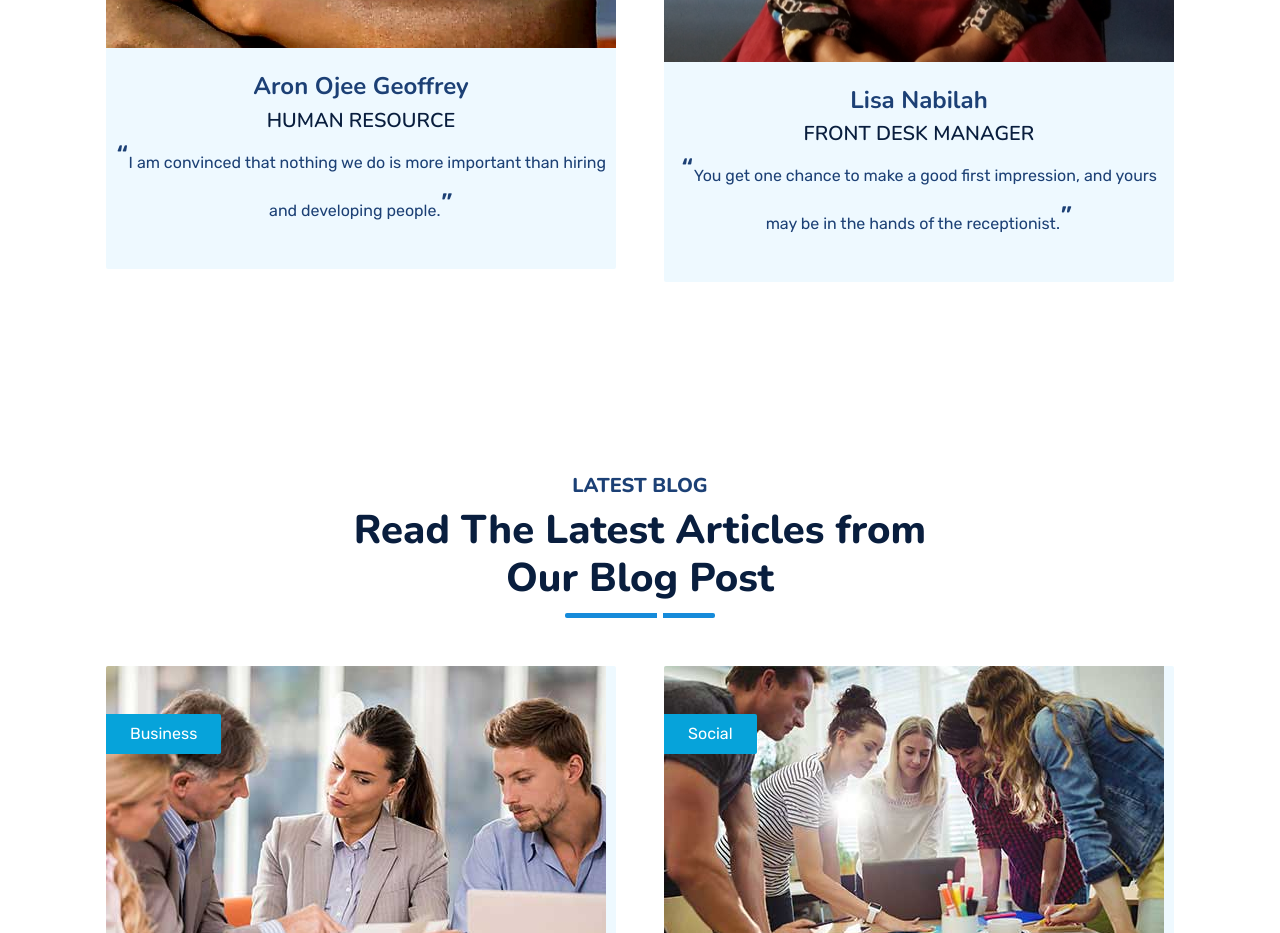
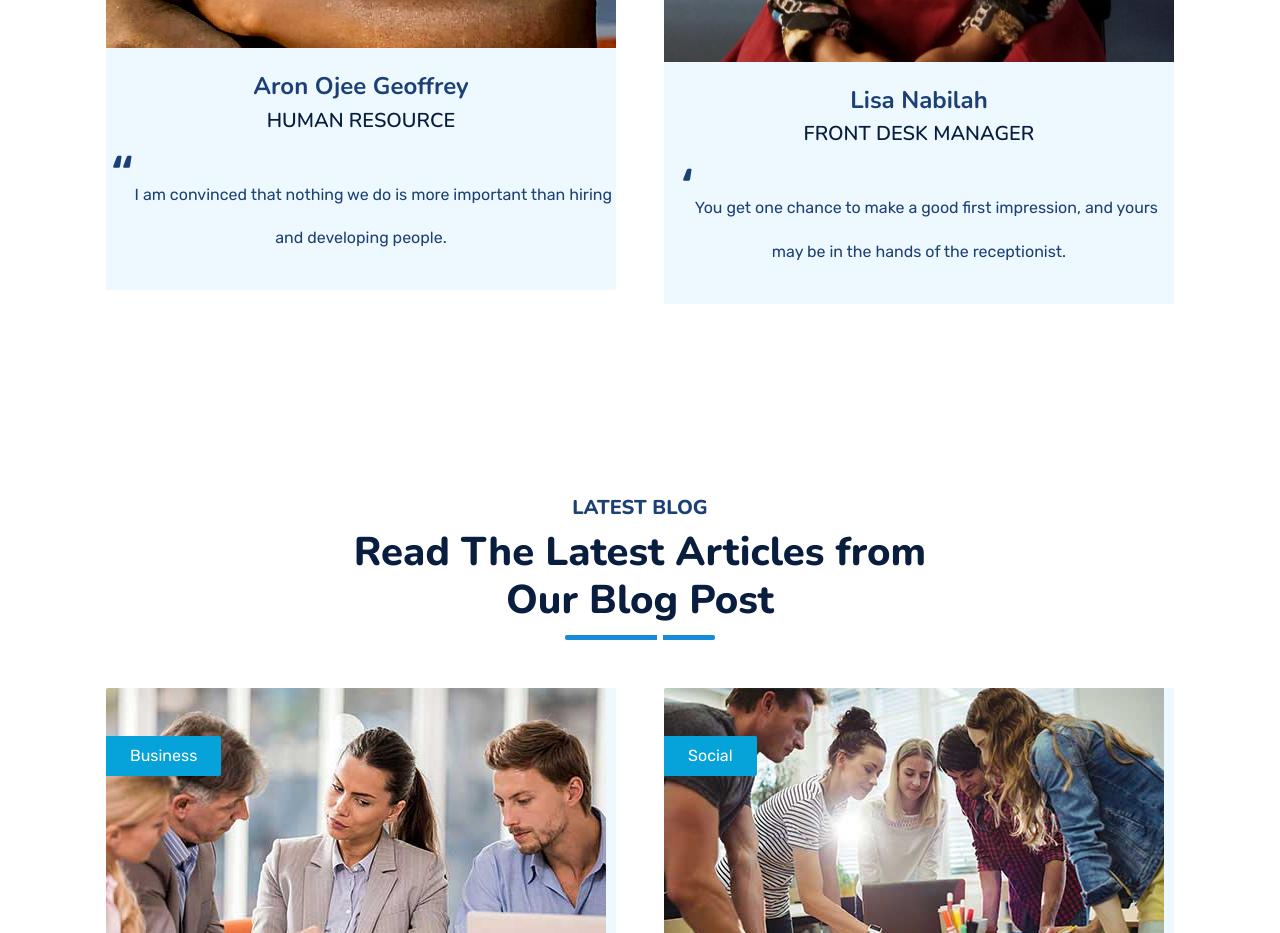
Before and after one commit to Genius-Hub-Site/genius-hub-website, a plain HTML site: page index.html in a window 1280 px wide. Shown: the part 6860-7793 px from the top of the page. Drawn offline with nearby package versions, Linux system fonts and the light colour scheme; animation ran at ten frames a second.

Commit message:
quote size

```diff
--- a/css/style.css
+++ b/css/style.css
@@ -74,14 +74,11 @@
 
 /** Quotes **/
 .quote::before {
-    content:open-quote;
-    font-size: 2em;
-}
+    content: open-quote;
+    font-size: 3.9em;
+    display: inline-block;
+  }
 
-.quote::after {
-    content: close-quote;
-    font-size: 2em;
-}
 
 /*** Heading ***/
 h1,
```
